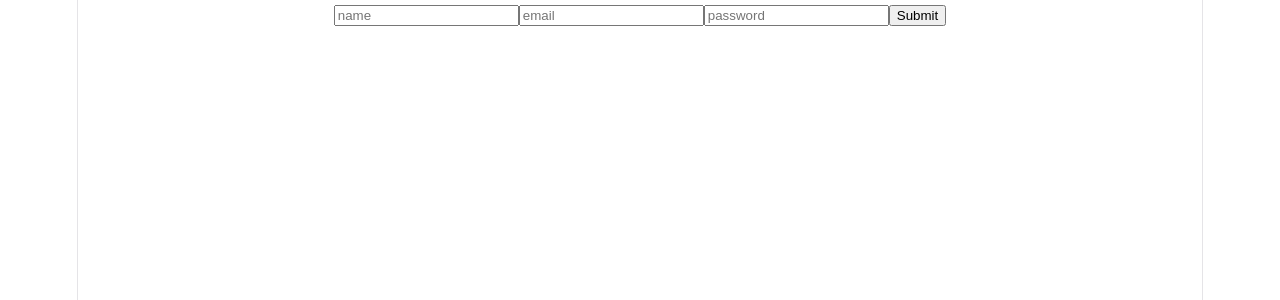
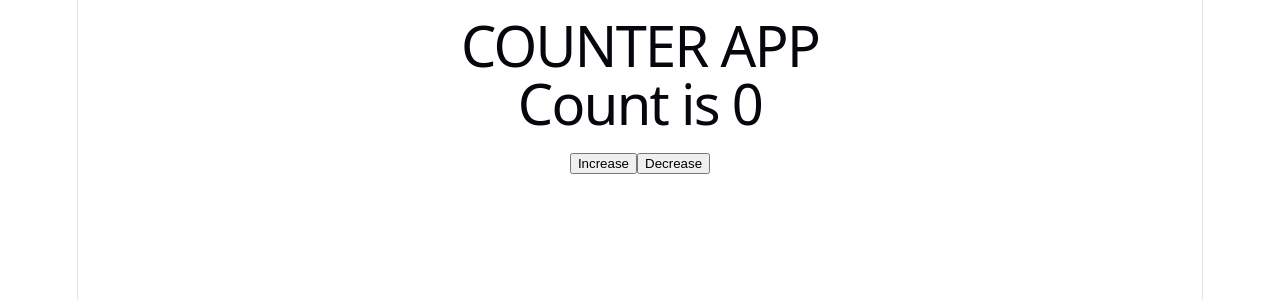
Before and after one commit to Iflaqbhat/react-restart, a React (Vite) app: page / in a window 1280 px wide. Shown: the top 300 px of the page. Built offline with nearby package versions, Linux system fonts and the light colour scheme.

Commit message:
lifting up the state

```diff
--- a/src/App.jsx
+++ b/src/App.jsx
@@ -1,38 +1,52 @@
-// import React,{useState} from 'react'
-
-// const App = () => {
-//   const [name,setName]=useState(" hurugfergiu");
-
-//   return (
-//     <div>
-//       <input type="text" value={name} onChange={(e)=>
-//         setName(e.target.value)
-//       }></input>
-//       <h1>{name}</h1>
-//     </div>
-//   )
-// }
-
-// export default App
 import React from 'react'
 
+function CounterDisplay({ count }) {
+  return <h1>Count is {count}</h1>;
+}
+
+function CounterButtons({ count, setCount }) {
+
+  function increase() {
+    setCount(count + 1);
+  }
+
+  function decrease() {
+    setCount(count - 1);
+  }
+
+  return (
+    <div>
+
+      <button onClick={increase}>
+        Increase
+      </button>
+
+      <button onClick={decrease}>
+        Decrease
+      </button>
+
+    </div>
+  );
+}
 
 const App = () => {
-  const[name,setName]=React.useState("");
-  const[email,setEmail]=React.useState("");
-  const[password,setPassword]=React.useState("");
-function handleSubmit(e){
-  e.preventDefault();
-  console.log("form submitted")
-  console.log(name);
-}
+
+  const [count, setCount] = React.useState(0);
+
   return (
-<form onSubmit={handleSubmit}>
-  <input type="text" name="name" placeholder='name' value={name} onChange={(e)=>setName(e.target.value)}></input>
-  <input type="email" name="email" placeholder='email' value={email} onChange={(e)=>setEmail(e.target.value)}></input>
-  <input type="password" name="password" placeholder='password' value={password} onChange={(e)=>setPassword(e.target.value)}  ></input>
-  <button type='submit'>Submit</button>
-</form>  )
+    <div>
+
+      <h1>COUNTER APP</h1>
+
+      <CounterDisplay count={count} />
+
+      <CounterButtons
+        count={count}
+        setCount={setCount}
+      />
+
+    </div>
+  )
 }
 
 export default App
```
